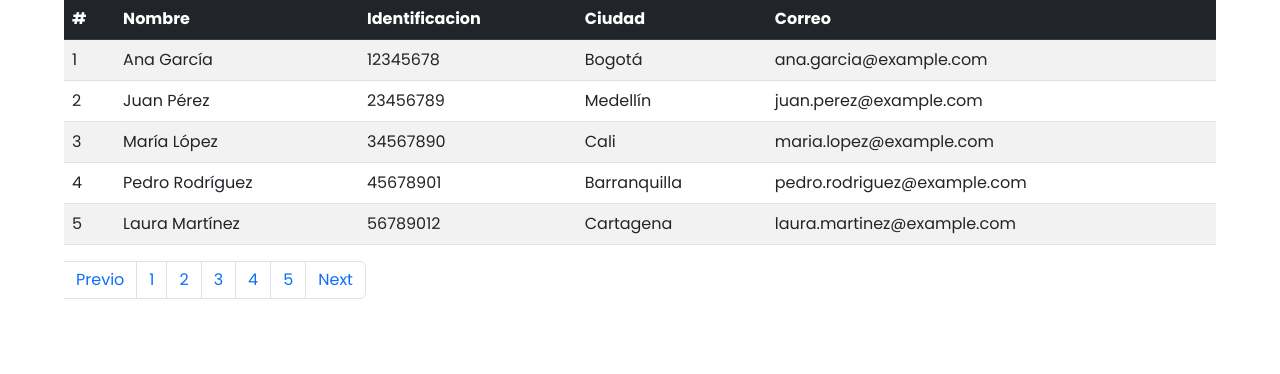
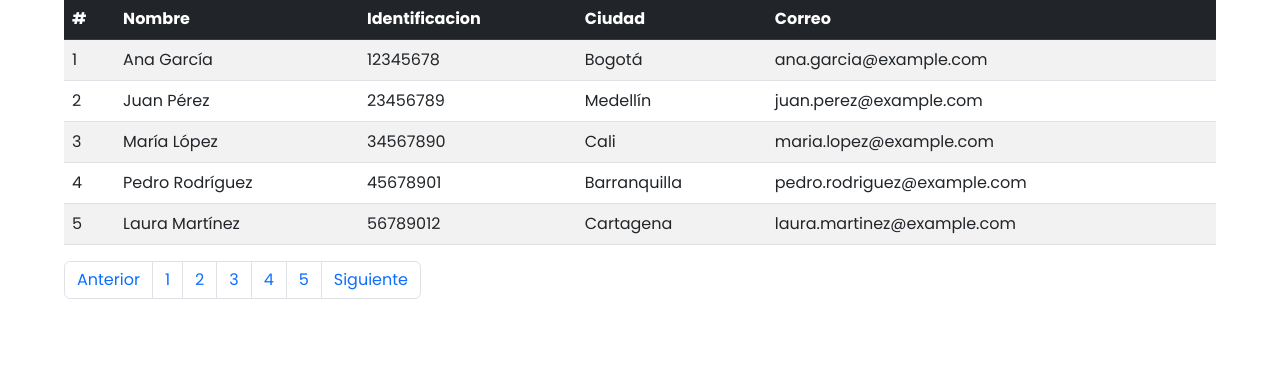
Before and after one commit to jamoran1356/paginacion, a PHP site: page /index.php?pagina=-1 in a window 1280 px wide. Shown: the part 181-555 px from the top of the page. Run offline with PHP 8.4, Linux system fonts and the light colour scheme; data comes from the database, SQL or seed files in the repository; some libraries are stand-ins or nearby versions.

Commit message:
Update index.php

```diff
--- a/index.php
+++ b/index.php
@@ -60,32 +60,25 @@ if ($total >= 1) {
 </table>
 <nav aria-label="...">
   <ul class="pagination Page navigation">
-    <li class="page-item disabled">
       <?php
-      $actual = $_GET['pagina'];
+      $actual = intval($_GET['pagina']);
       if($actual==1) {
-        echo '<li class="page-item disabled"><a class="page-link" aria-disabled="true" href="#">Previous</a></li>';
+        echo '<li class="page-item disabled"><a class="page-link" aria-disabled="true" href="#">Anterior</a></li>';
          } else {
             $pgb = $actual - 1;
-            echo '<li class="page-item"><a class="page-link" href="index.php?pagina='.$pgb.'">Previo</a></li>';
+            echo '<li class="page-item"><a class="page-link" href="index.php?pagina='.$pgb.'">Anterior</a></li>';
          }
-         ?>
-    </li>
-    <?php
-
-
 
     for ($i=1; $i<=$total; $i++){
         echo '<li class="page-item"><a class="page-link" href="index.php?pagina='.$i.'">'.$i.'</a></li>';
     }
 
-    $pgn = $actual + 1;
-    if($actual == $tr) {
-        ?>
-    <li class="page-item"><a class="page-link" aria-disabled="true" href="#">Next</a></li>
-    <?php } else {  ?>
-    <li class="page-item"><a class="page-link" href="index.php?pagina=<?php echo $pgn; ?>">Next</a></li>
-    <?php }
+    $pgn = intval($actual) + 1;
+    if($actual == $total) {
+      echo '<li class="page-item disabled"><a class="page-link" aria-disabled="true" href="#">Siguiente</a></li>';
+    } else {
+      echo '<li class="page-item"><a class="page-link" href="index.php?pagina='.$pgn.'">Siguiente</a></li>';
+     }
     ?>
   </ul>
 </nav>
```
